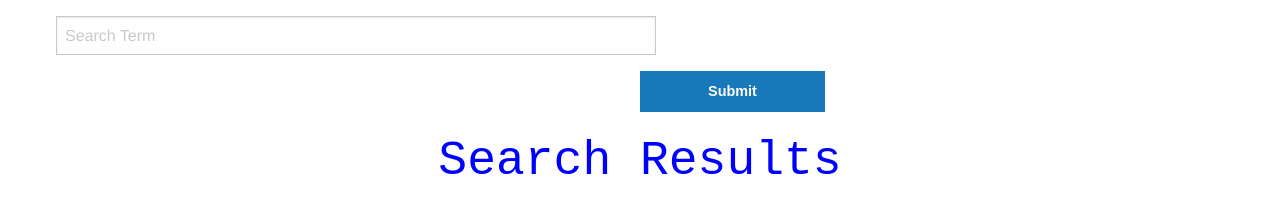
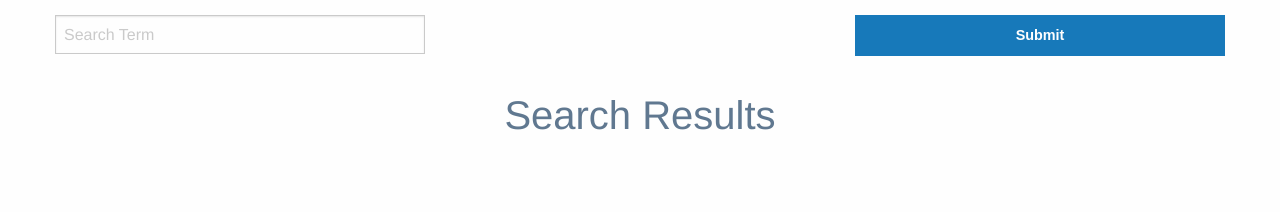
Before and after one commit to KayliBrownstein/giphy-search, a React app: page / in a window 1280 px wide. Built offline with nearby package versions, Linux system fonts and the light colour scheme.

Commit message:
search bar near complete

```diff
--- a/public/css/style.css
+++ b/public/css/style.css
@@ -1,37 +1,44 @@
+@import url('https://fonts.googleapis.com/css?family=Open+Sans');
+
 .searchResults img {
   height: 300px;
   width: 365px;
   padding: 5px;
-  border: solid black 0.5px;
   margin: 10px;
-  background-color: blue;
+  background-color: #A8E6CE;
 }
 
 .button {
-  /*text-align: center;*/
   font-weight: 600;
-  width: 50%;
+  width: 100%;
+  text-align: center;
+  background-color: black;
   float: right;
-  margin-left: -50px;
-  display: inline-block;
 }
 
-.searchTerm {
-  position: relative;
-  width: 50%;
+.input {
+  font-weight: 600;
+  width: 100%;
   margin: 1em;
+  color: red;
+  float: left;
 }
 
 .heading {
   text-align: center;
-  color: blue;
-  font-family: Monospace;
+  color: #607890;
+  font-family: font-family: 'Open Sans', sans-serif;
+  margin: 15px;
+}
+
+.app-components {
+  margin-top: 15px;
 }
 
 /*#colorStrip {
   border-color: black;
   border-style: solid;
-  width: 100%;
+  width: 110%;
   height: 2px;
-  margin: 5px;
+  margin: 30px;
 }*/
--- a/react/components/App.js
+++ b/react/components/App.js
@@ -45,6 +45,8 @@ class App extends Component {
             onSubmit={this.handleSubmit}
           />
         </div>
+        <div id='colorStrip' />
+
         <div className='displayContainer'>
           <DisplayContainer
             attributes={this.state.attributes}
--- a/react/components/DisplayContainer.js
+++ b/react/components/DisplayContainer.js
@@ -14,8 +14,7 @@ const DisplayContainer = (props) => {
 
   return(
     <div className='searchResults'>
-      <h1 className="heading">Search Results</h1>
-      <div id='colorStrip' />
+      <h2 className="heading">Search Results</h2>
       <div className="row">
         {attributes}
       </div>
--- a/react/components/SearchBar.js
+++ b/react/components/SearchBar.js
@@ -4,14 +4,14 @@ const SearchBar = (props) => {
     return(
       <div>
         <form onSubmit={props.onSubmit}>
-        <div className="searchTerm">
+        <div className="small-12 medium-6 large-4 columns">
           <input className="input"
             type='text'
             placeholder='Search Term'
             onChange={props.onChange}
             value={props.term} />
           </div>
-          <div className="small-12 medium-6 large-4 large-centered columns">
+          <div className="small-12 medium-6 large-4 columns">
             <input className="button"
               type='submit'
               value='Submit' />
```
Also changed, not shown: public/bundle.js.
